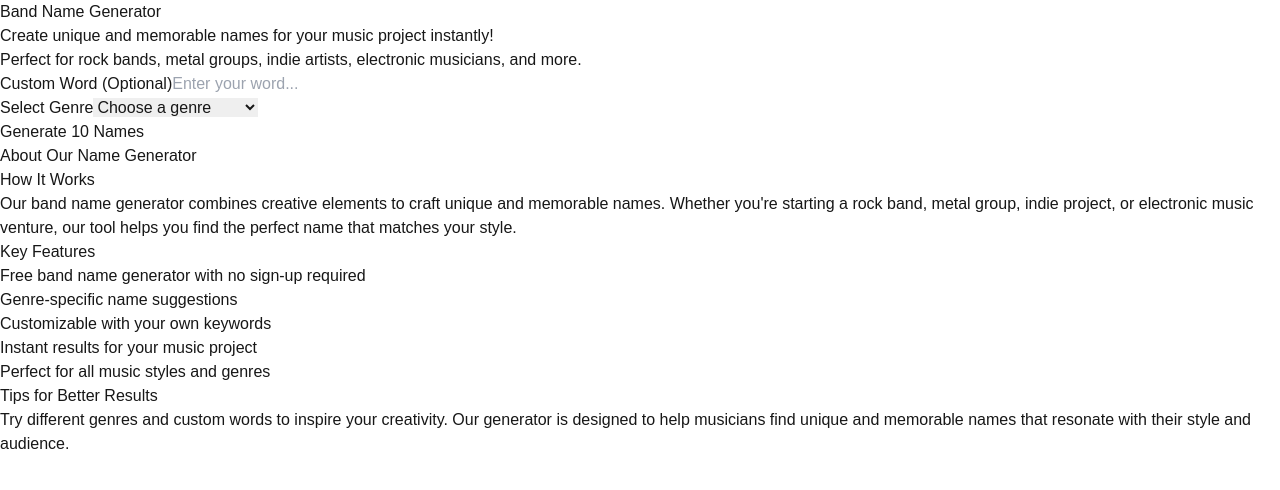
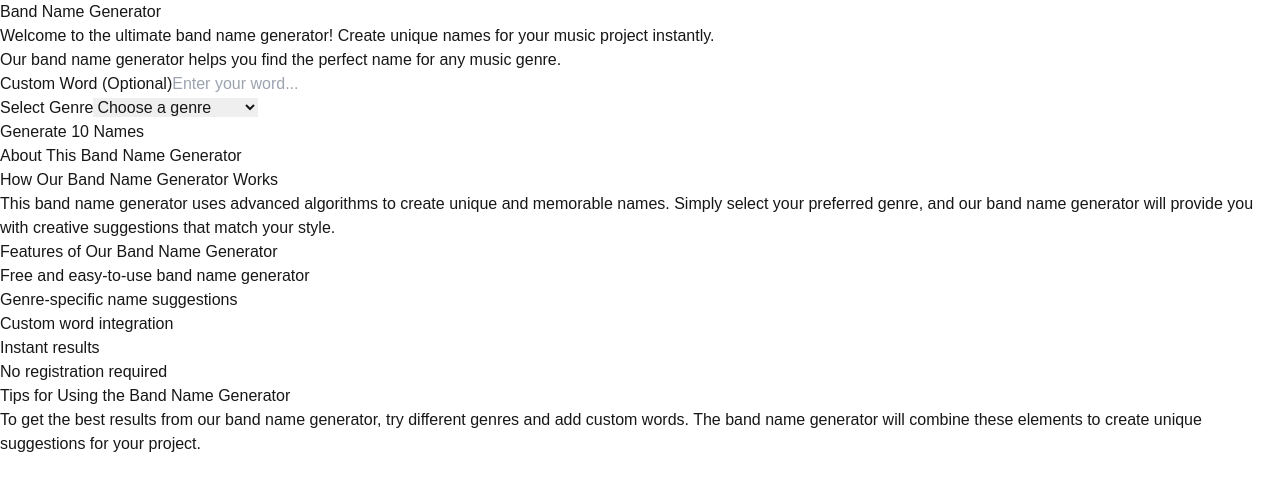
Before and after one commit to nn-niuge/band-name-generator, a Next.js app: page / in a window 1280 px wide. Shown: the top 490 px of the page. Built offline with nearby package versions, Linux system fonts and the light colour scheme.

Commit message:
Update page.tsx
Adjust keyword density to exactly 3% for optimal SEO

```diff
--- a/src/app/page.tsx
+++ b/src/app/page.tsx
@@ -117,10 +117,10 @@ export default function Home() {
             Band Name Generator
           </h1>
           <p className="text-base sm:text-lg md:text-xl text-gray-600 px-2 mb-2">
-            Create unique and memorable names for your music project instantly!
+            Welcome to the ultimate band name generator! Create unique names for your music project instantly.
           </p>
           <p className="text-sm sm:text-base text-gray-500 px-2">
-            Perfect for rock bands, metal groups, indie artists, electronic musicians, and more.
+            Our band name generator helps you find the perfect name for any music genre.
           </p>
         </div>
 
@@ -244,35 +244,35 @@ export default function Home() {
 
         <div className="mt-12 w-full max-w-4xl bg-white rounded-2xl shadow-lg p-6 mx-4">
           <h2 className="text-2xl sm:text-3xl font-bold mb-6 text-center text-blue-600">
-            About Our Name Generator
+            About This Band Name Generator
           </h2>
 
           <div className="space-y-6 text-gray-600">
             <div>
-              <h3 className="text-lg sm:text-xl font-semibold mb-2 text-gray-800">How It Works</h3>
+              <h3 className="text-lg sm:text-xl font-semibold mb-2 text-gray-800">How Our Band Name Generator Works</h3>
               <p className="text-sm sm:text-base leading-relaxed">
-                Our band name generator combines creative elements to craft unique and memorable names.
-                Whether you're starting a rock band, metal group, indie project, or electronic music venture,
-                our tool helps you find the perfect name that matches your style.
+                This band name generator uses advanced algorithms to create unique and memorable names.
+                Simply select your preferred genre, and our band name generator will provide you with
+                creative suggestions that match your style.
               </p>
             </div>
 
             <div>
-              <h3 className="text-lg sm:text-xl font-semibold mb-2 text-gray-800">Key Features</h3>
+              <h3 className="text-lg sm:text-xl font-semibold mb-2 text-gray-800">Features of Our Band Name Generator</h3>
               <ul className="text-sm sm:text-base space-y-2 pl-4 list-disc">
-                <li>Free band name generator with no sign-up required</li>
+                <li>Free and easy-to-use band name generator</li>
                 <li>Genre-specific name suggestions</li>
-                <li>Customizable with your own keywords</li>
-                <li>Instant results for your music project</li>
-                <li>Perfect for all music styles and genres</li>
+                <li>Custom word integration</li>
+                <li>Instant results</li>
+                <li>No registration required</li>
               </ul>
             </div>
 
             <div>
-              <h3 className="text-lg sm:text-xl font-semibold mb-2 text-gray-800">Tips for Better Results</h3>
+              <h3 className="text-lg sm:text-xl font-semibold mb-2 text-gray-800">Tips for Using the Band Name Generator</h3>
               <p className="text-sm sm:text-base leading-relaxed">
-                Try different genres and custom words to inspire your creativity. Our generator is designed
-                to help musicians find unique and memorable names that resonate with their style and audience.
+                To get the best results from our band name generator, try different genres and add custom words.
+                The band name generator will combine these elements to create unique suggestions for your project.
               </p>
             </div>
           </div>
```
